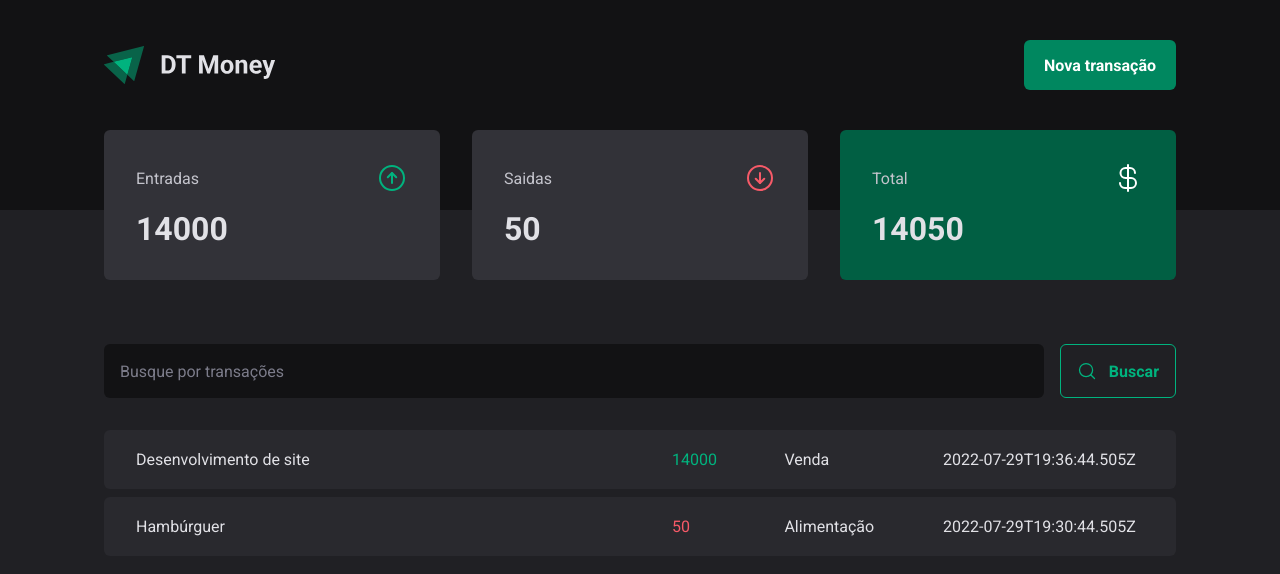
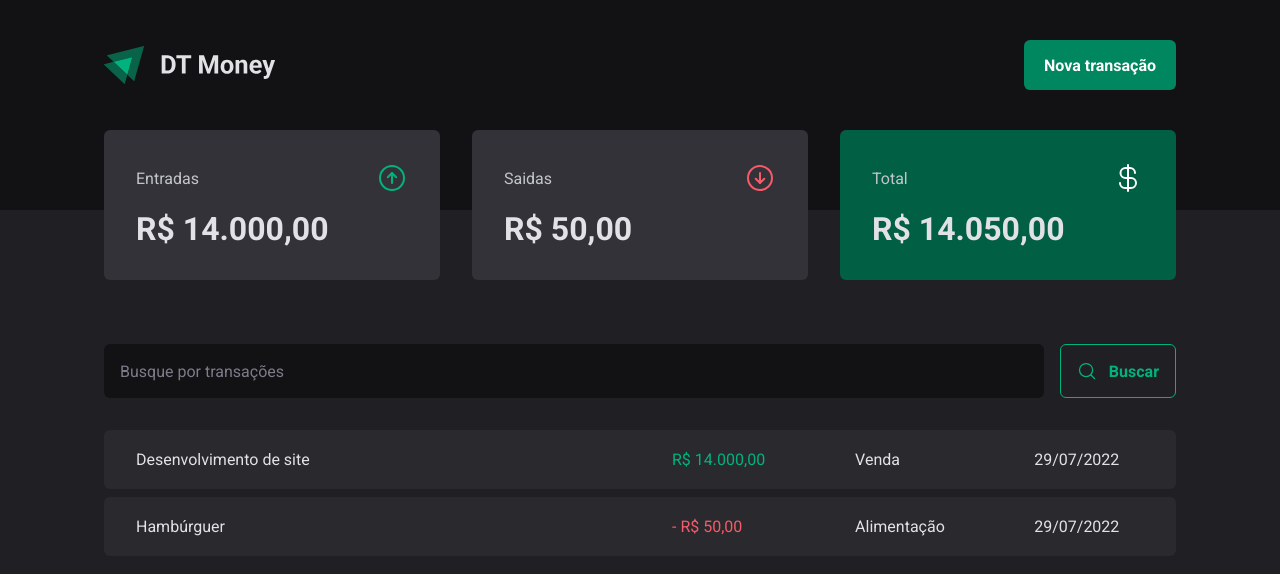
Before and after one commit to neanderdev/ignite-reactjs-dtmoney, a React (Vite) app: page / in a window 1280 px wide. Shown: the top 574 px of the page. Built offline with nearby package versions, Linux system fonts and the light colour scheme; data requests are answered from the project's data file.

Commit message:
Conexão com a API - Formatando valores

```diff
--- a/src/components/Summary/index.tsx
+++ b/src/components/Summary/index.tsx
@@ -2,6 +2,8 @@
 import { ArrowCircleDown, ArrowCircleUp, CurrencyDollar } from 'phosphor-react'
 
 import { TransactionsContext } from '../../contexts/TransactionsContext'
+
+import { priceFormatter } from '../../utils/formatter'
 
 import { SummaryContainer, SummaryCard } from './styles'
 
@@ -36,7 +38,7 @@
                     <ArrowCircleUp size={32} color='#00b37e' />
                 </header>
 
-                <strong>{summary.income}</strong>
+                <strong>{priceFormatter.format(summary.income)}</strong>
             </SummaryCard>
 
             <SummaryCard>
@@ -46,7 +48,7 @@
                     <ArrowCircleDown size={32} color='#f75a68' />
                 </header>
 
-                <strong>{summary.outcome}</strong>
+                <strong>{priceFormatter.format(summary.outcome)}</strong>
             </SummaryCard>
 
             <SummaryCard variant='green'>
@@ -56,7 +58,7 @@
                     <CurrencyDollar size={32} color='#fff' />
                 </header>
 
-                <strong>{summary.total}</strong>
+                <strong>{priceFormatter.format(summary.total)}</strong>
             </SummaryCard>
         </SummaryContainer>
     )
--- a/src/pages/Transactions/index.tsx
+++ b/src/pages/Transactions/index.tsx
@@ -1,6 +1,8 @@
 import { useContext } from 'react'
 
 import { TransactionsContext } from '../../contexts/TransactionsContext'
+
+import { dateFormatter, priceFormatter } from '../../utils/formatter'
 
 import { Header } from '../../components/Header'
 import { Summary } from '../../components/Summary'
@@ -30,11 +32,12 @@
                                     </td>
                                     <td>
                                         <PriceHighlight variant={transaction.type}>
-                                            {transaction.price}
+                                            {transaction.type === 'outcome' && '- '}
+                                            {priceFormatter.format(transaction.price)}
                                         </PriceHighlight>
                                     </td>
                                     <td>{transaction.category}</td>
-                                    <td>{transaction.createdAt}</td>
+                                    <td>{dateFormatter.format(new Date(transaction.createdAt))}</td>
                                 </tr>
                             )
                         }))}
--- /dev/null
+++ b/src/utils/formatter.ts
@@ -0,0 +1,6 @@
+export const dateFormatter = new Intl.DateTimeFormat('pt-BR')
+
+export const priceFormatter = new Intl.NumberFormat('pt-BR', {
+    style: 'currency',
+    currency: 'BRL'
+})
```
